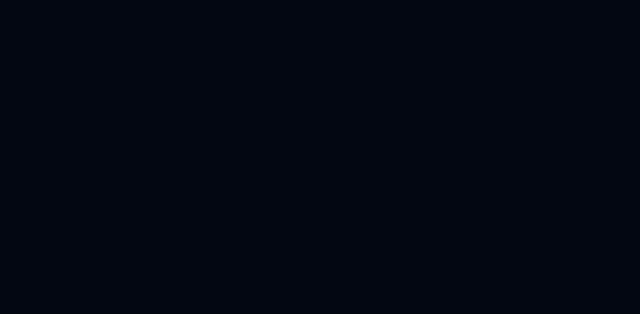
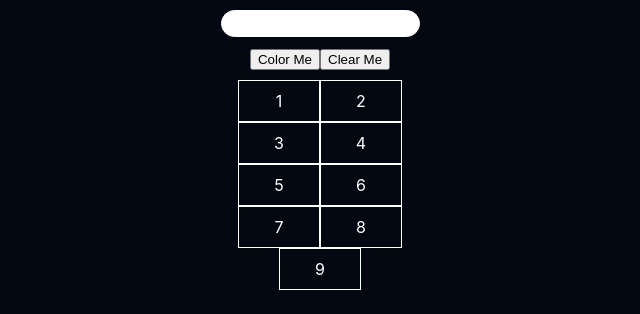
Before and after one commit to vinay-nb/React-Challenges-, a React (Create React App) app in the folder react-challenges/: page /table-colorizer in a window 1280 px wide. Before the commit this address had no page. Shown: the top 314 px of the page, without its empty margins (320-960 px from the left). Built offline with nearby package versions, Linux system fonts and the light colour scheme.

Commit message:
feat: tablecolorizer

```diff
--- a/react-challenges/src/App.js
+++ b/react-challenges/src/App.js
@@ -7,6 +7,7 @@
 import QRGenerator from "./Components/QRGenerator/QRGenerator";
 import Star from "./Components/Starratings/Star";
 import { Route, Routes } from "react-router-dom";
+import TableColorizer from "./Components/TableColorizer/TableColorizer";
 
 function App() {
   return (
@@ -19,6 +20,7 @@
         <Route path="/background-changer" element={<BackgroundChanger />} />
         <Route path="/change-theme" element={<ChangeTheme />} />
         <Route path="/qr-generator" element={<QRGenerator />} />
+        <Route path="/table-colorizer" element={<TableColorizer />} />
       </Routes>
     </div>
   );
--- a/react-challenges/src/Components/Main/Main.js
+++ b/react-challenges/src/Components/Main/Main.js
@@ -23,6 +23,9 @@
         <Link to="/qr-generator" className="link-cls">
           QR Generator
         </Link>
+        <Link to="/table-colorizer" className="link-cls">
+          Table Colorizer
+        </Link>
       </div>
     </div>
   );
--- /dev/null
+++ b/react-challenges/src/Components/TableColorizer/Style.css
@@ -0,0 +1,53 @@
+.color {
+    display: flex;
+    flex-direction: column;
+    align-items: center;
+    justify-content: center;
+    margin: auto;
+}
+
+form.form {
+    display: flex;
+    flex-direction: column;
+    align-items: center;
+    justify-content: space-around;
+    height: 70px;
+}
+
+.containers {
+    display: flex;
+    flex-wrap: wrap;
+    justify-content: center;
+    width: 90%;
+    max-width: 200px;
+    margin-top: 10px;
+    color: #fff;
+}
+
+.container {
+    width: 30%;
+    padding: 10px;
+    text-align: center;
+    border: 1px solid #fff;
+}
+
+.containerColor {
+    width: 30%;
+    padding: 10px;
+    color: white;
+    text-align: center;
+    background-color: red;
+    border: 1px solid #fff;
+}
+
+.numberInput {
+    height: 25px;
+    padding: 0 10px;
+    margin: 10px 0;
+    border: 1px solid #fff;
+    border-radius: 15px;
+}
+
+input {
+    cursor: pointer;
+}
--- /dev/null
+++ b/react-challenges/src/Components/TableColorizer/TableColorizer.js
@@ -0,0 +1,57 @@
+import React, { useRef, useState } from "react";
+
+import "./Style.css";
+
+const length = 9;
+const numberList = Array.from(new Array(length), (_, i) => i);
+
+const TableColorizer = () => {
+  const [colorArray, setColorArray] = useState([]);
+  const colRef = useRef();
+
+  const onColorMe = (e) => {
+    e.preventDefault();
+    if (
+      parseInt(colRef.current.value) > 9 ||
+      parseInt(colRef.current.value) < 0
+    ) {
+      alert("enter Valid Number");
+    }
+    if (colorArray.indexOf(parseInt(colRef.current.value)) === -1) {
+      setColorArray((prev) => [...prev, parseInt(colRef.current.value)]);
+    }
+  };
+
+  return (
+    <div className="color">
+      <form className="form">
+        <input type="number" className="numberInput" ref={colRef} />
+        <div className="buttons">
+          <input type="submit" value="Color Me" onClick={onColorMe} />
+          <button className="clearBtn" onClick={() => setColorArray([])}>
+            Clear Me
+          </button>
+        </div>
+      </form>
+
+      <div className="containers">
+        {numberList.map((e, p) => {
+          return (
+            <div
+              key={p}
+              className={
+                colorArray.indexOf(e + 1) !== -1
+                  ? "containerColor"
+                  : "container"
+              }
+            >
+              {e + 1}
+            </div>
+          );
+        })}
+      </div>
+    </div>
+  );
+};
+
+export default TableColorizer;
```
